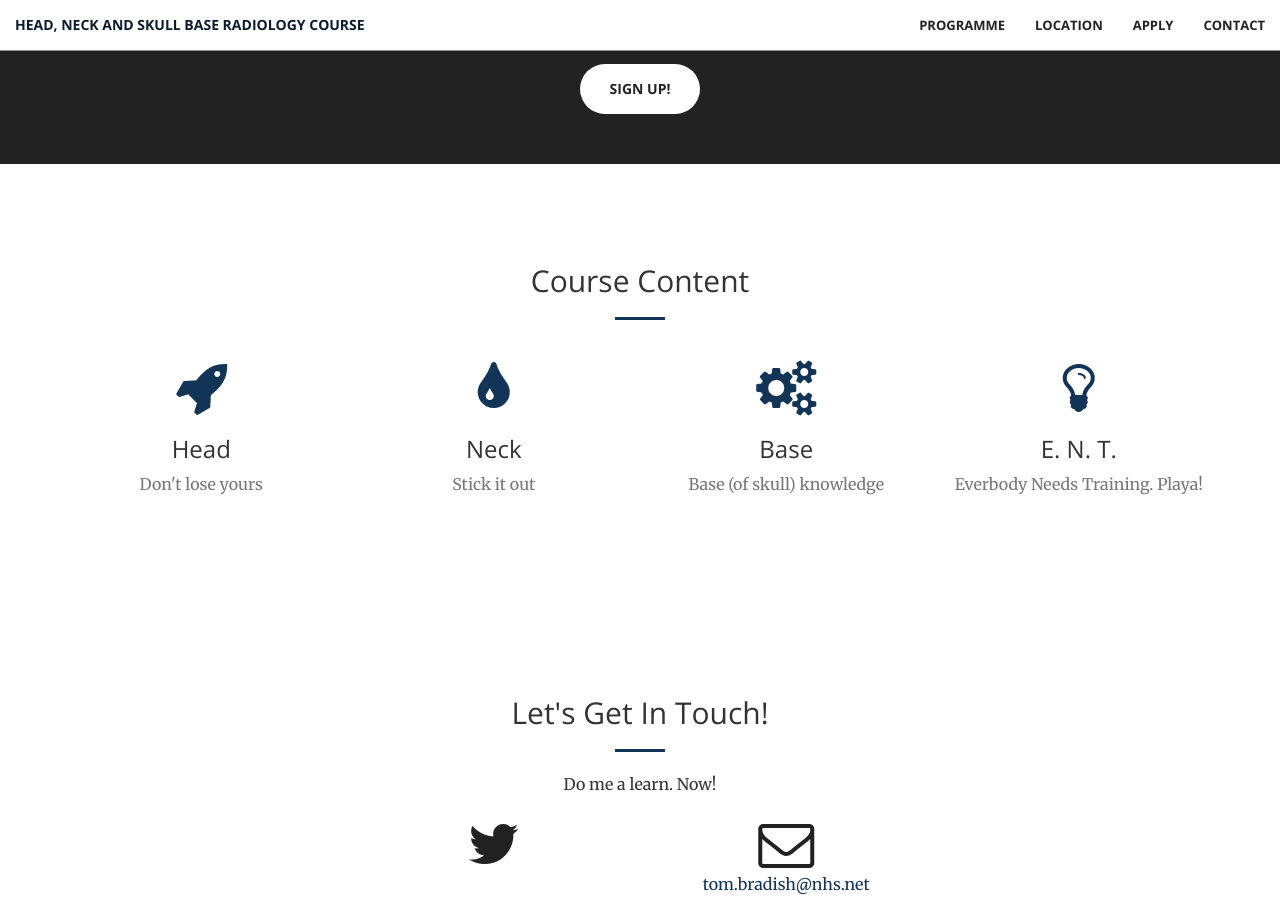
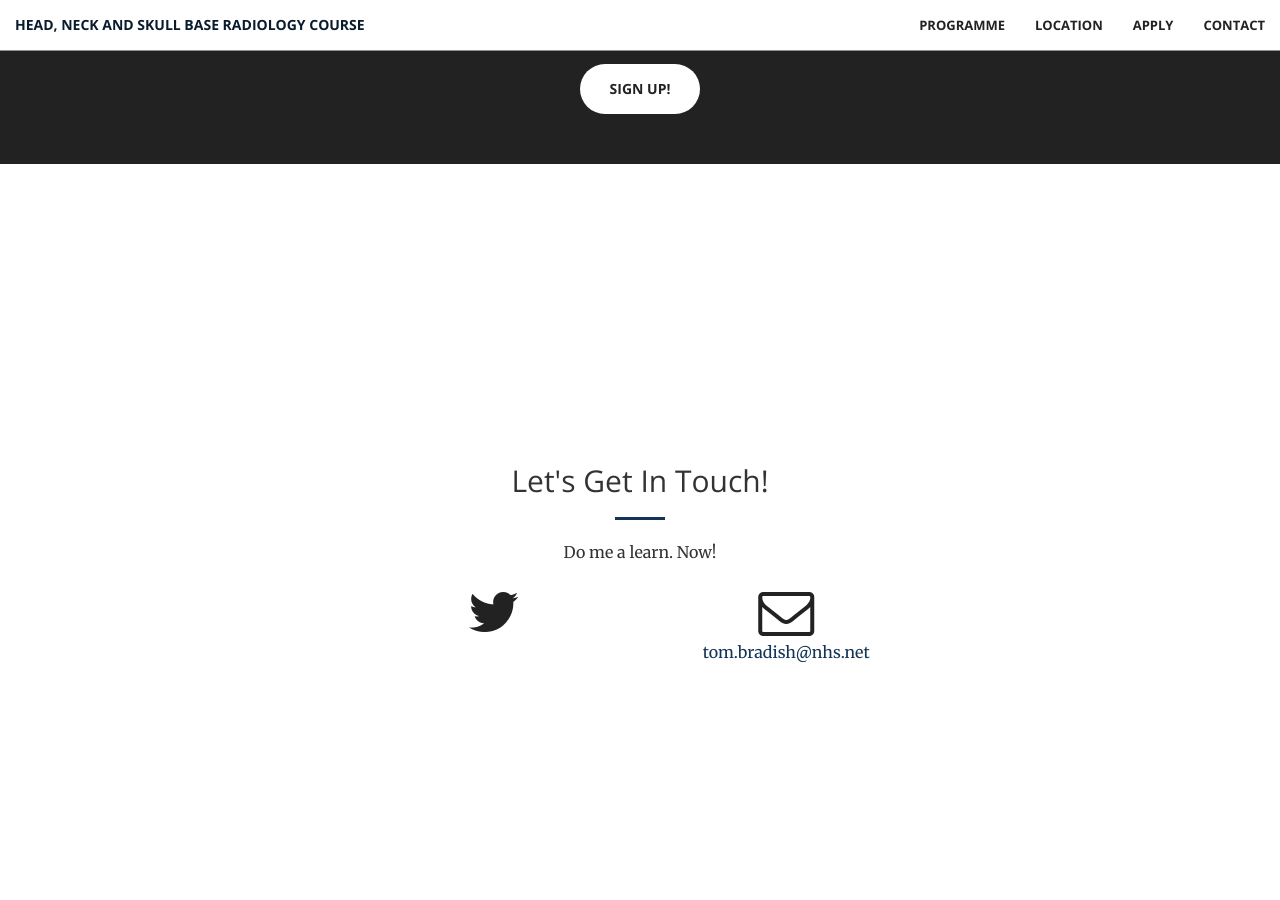
Before and after one commit to aberdeenradiology/aberdeenradiology.github.io, a Jekyll site: the page built from index.html, in a window 1280 px wide and 900 px high, scrolled down 1511 px. Built offline with Jekyll 4.4.1, drawn with Linux system fonts in a browser that asks for light colours; after the commit the page ends 2295 px from its top, so only the background shows below that.

Commit message:
Update services.html

```diff
--- a/_includes/services.html
+++ b/_includes/services.html
@@ -1,42 +1,6 @@
-<section id="services">
+<section id="programme">
     <div class="container">
         <div class="row">
-            <div class="col-lg-12 text-center">
-                <h2 class="section-heading">Course Content</h2>
-                <hr class="primary">
-            </div>
-        </div>
-    </div>
-    <div class="container">
-        <div class="row">
-            <div class="col-lg-3 col-md-6 text-center">
-                <div class="service-box">
-                    <i class="fa fa-4x fa-rocket wow bounceIn text-primary"></i>
-                    <h3>Head</h3>
-                    <p class="text-muted">Don't lose yours</p>
-                </div>
-            </div>
-            <div class="col-lg-3 col-md-6 text-center">
-                <div class="service-box">
-                    <i class="fa fa-4x fa-tint wow bounceIn text-primary" data-wow-delay=".1s"></i>
-                    <h3>Neck</h3>
-                    <p class="text-muted">Stick it out</p>
-                </div>
-            </div>
-            <div class="col-lg-3 col-md-6 text-center">
-                <div class="service-box">
-                    <i class="fa fa-4x fa-gears wow bounceIn text-primary" data-wow-delay=".2s"></i>
-                    <h3>Base</h3>
-                    <p class="text-muted">Base (of skull) knowledge</p>
-                </div>
-            </div>
-            <div class="col-lg-3 col-md-6 text-center">
-                <div class="service-box">
-                    <i class="fa fa-4x fa-lightbulb-o wow bounceIn text-primary" data-wow-delay=".3s"></i>
-                    <h3>E. N. T.</h3>
-                    <p class="text-muted">Everbody Needs Training. Playa!</p>
-                </div>
-            </div>
         </div>
     </div>
 </section>
```
